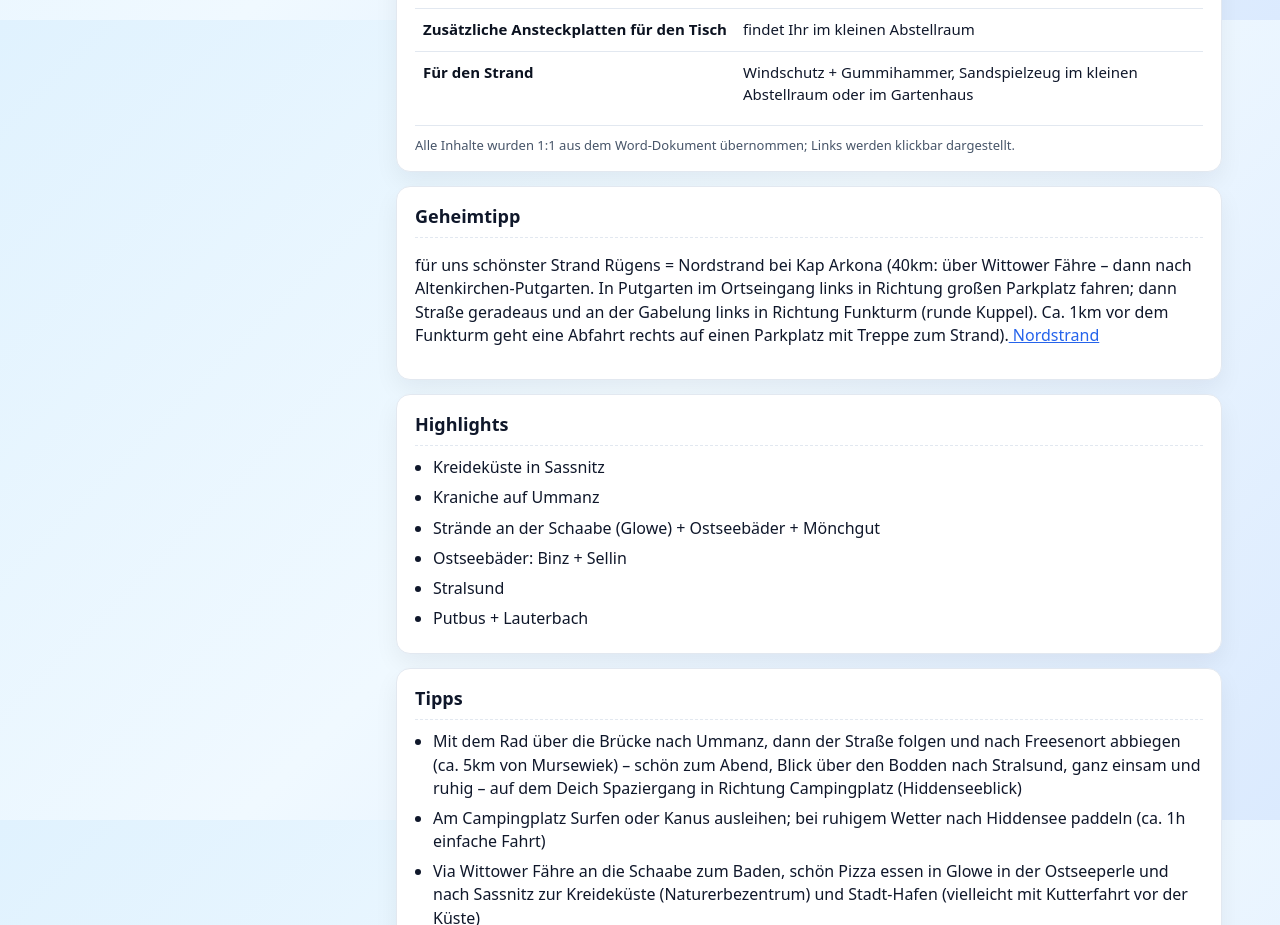
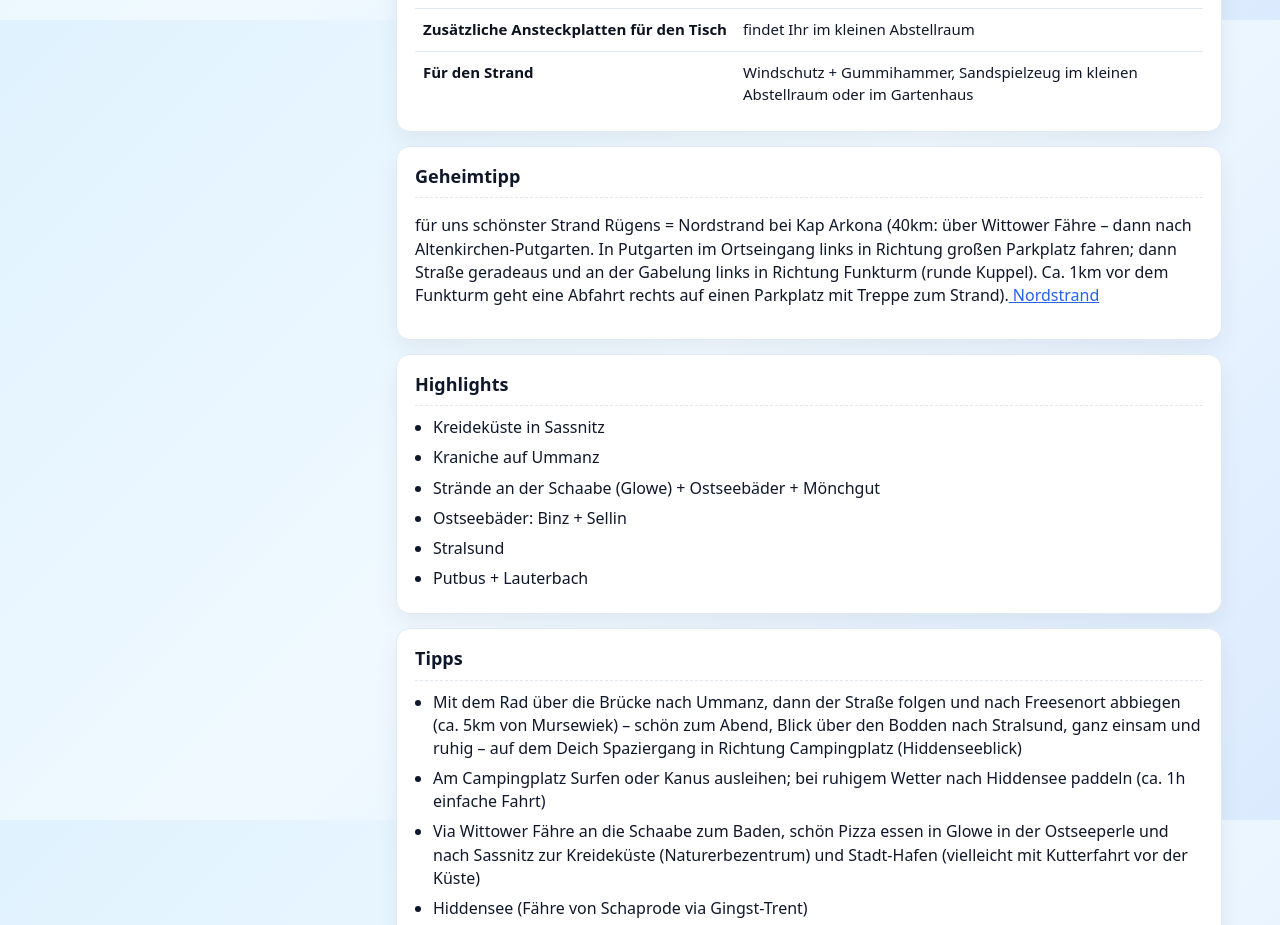
Before and after one commit to dany-meyer/webSites, a plain HTML site: page urlaubsinfos_ummanz.html in a window 1280 px wide. Shown: the part 1580-2505 px from the top of the page. Drawn offline with Linux system fonts and the light colour scheme.

Commit message:
Update urlaubsinfos_ummanz.html

```diff
--- a/urlaubsinfos_ummanz.html
+++ b/urlaubsinfos_ummanz.html
@@ -213,7 +213,7 @@
             <th>Für den Strand</th><td>Windschutz + Gummihammer, Sandspielzeug im kleinen Abstellraum oder im Gartenhaus</td>
           </tr></tbody></table>
 
-        <div class="note">Alle Inhalte wurden 1:1 aus dem Word-Dokument übernommen; Links werden klickbar dargestellt.</div>
+
       </section>
 
 
```
